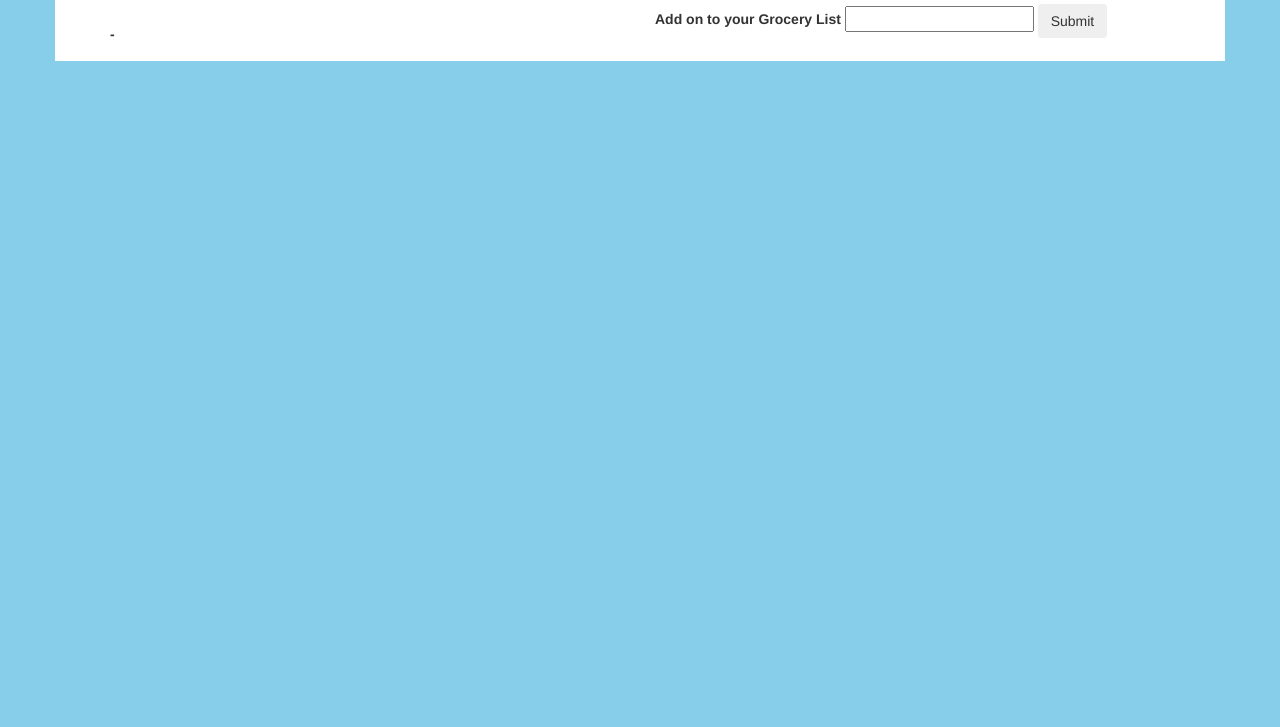
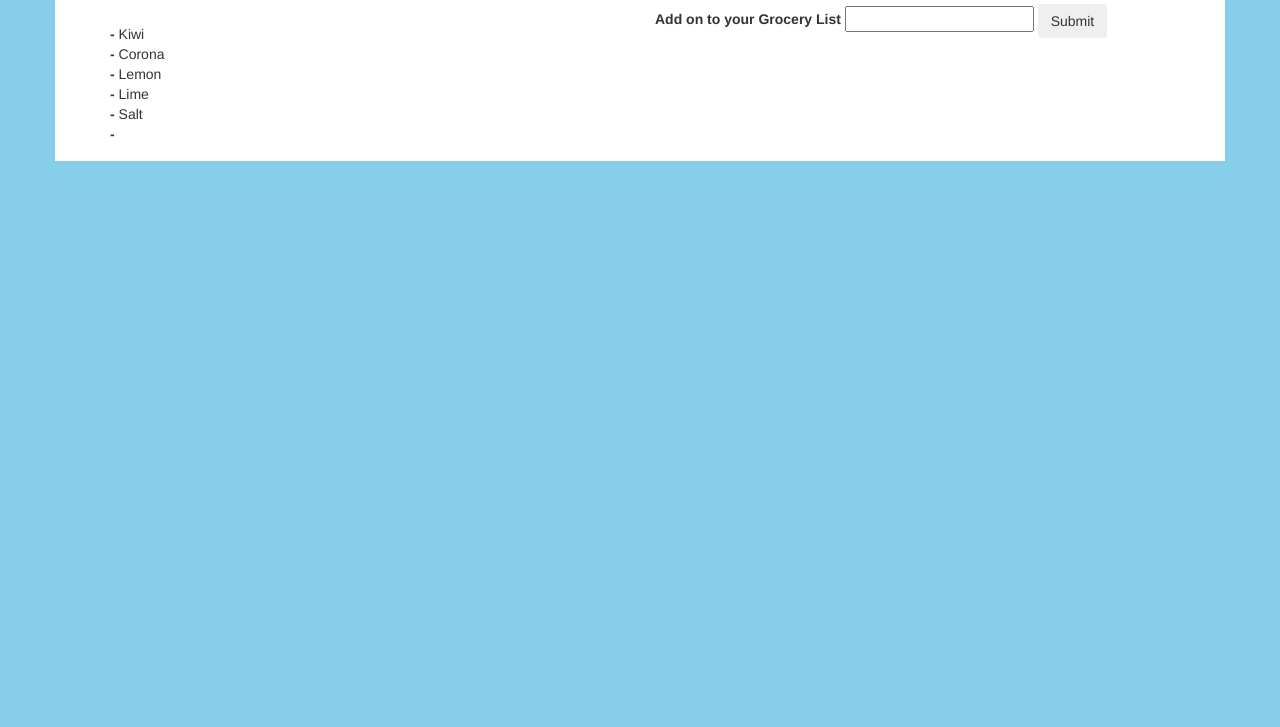
Before and after one commit to MichaelJKraus/JavaScript-Day_1, a plain HTML site: page index.html in a window 1280 px wide. Shown: the part 73-800 px from the top of the page. Drawn offline with nearby package versions, Linux system fonts and the light colour scheme.

Commit message:
Day 5 classwork

```diff
--- a/index.html
+++ b/index.html
@@ -32,7 +32,12 @@
                         <div class="col-md-6">
                                 <h1 id="greeting"></h1>
                             <ul id="groceryList">
-                                <li id="groceryItem"></li>
+                                <li id="groceryItem1">Kiwi</li>
+                                <li id="groceryItem2">Corona</li>
+                                <li id="groceryItem3">Lemon</li>
+                                <li id="groceryItem4">Lime</li>
+                                <li id="groceryItem5">Salt</li>
+                                <li id="groceryItem6"></li>
                             </ul>
                         </div>
                         <div class="col-md-6">
```
Also changed, not shown: js/scripts.js (+10 -0 lines).
